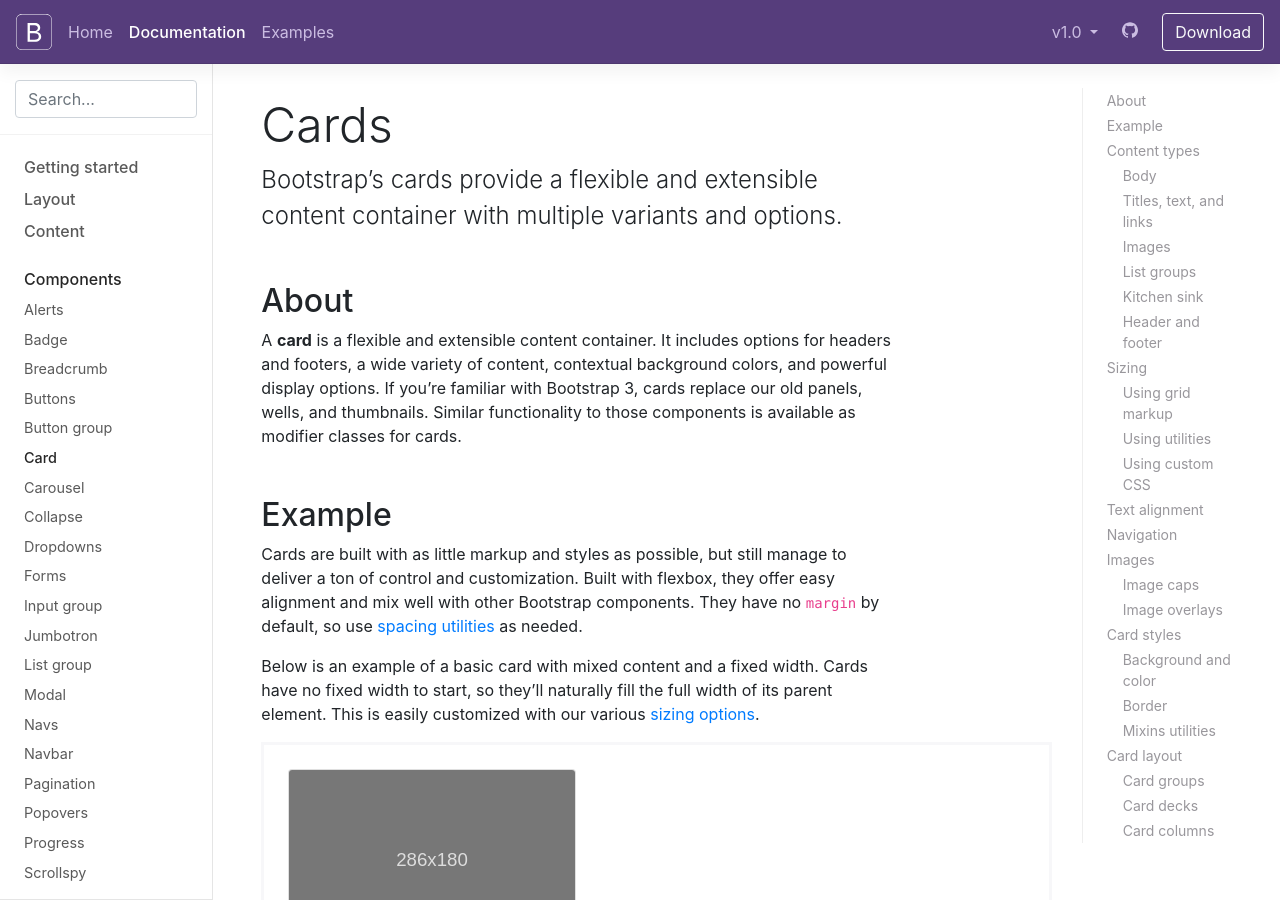
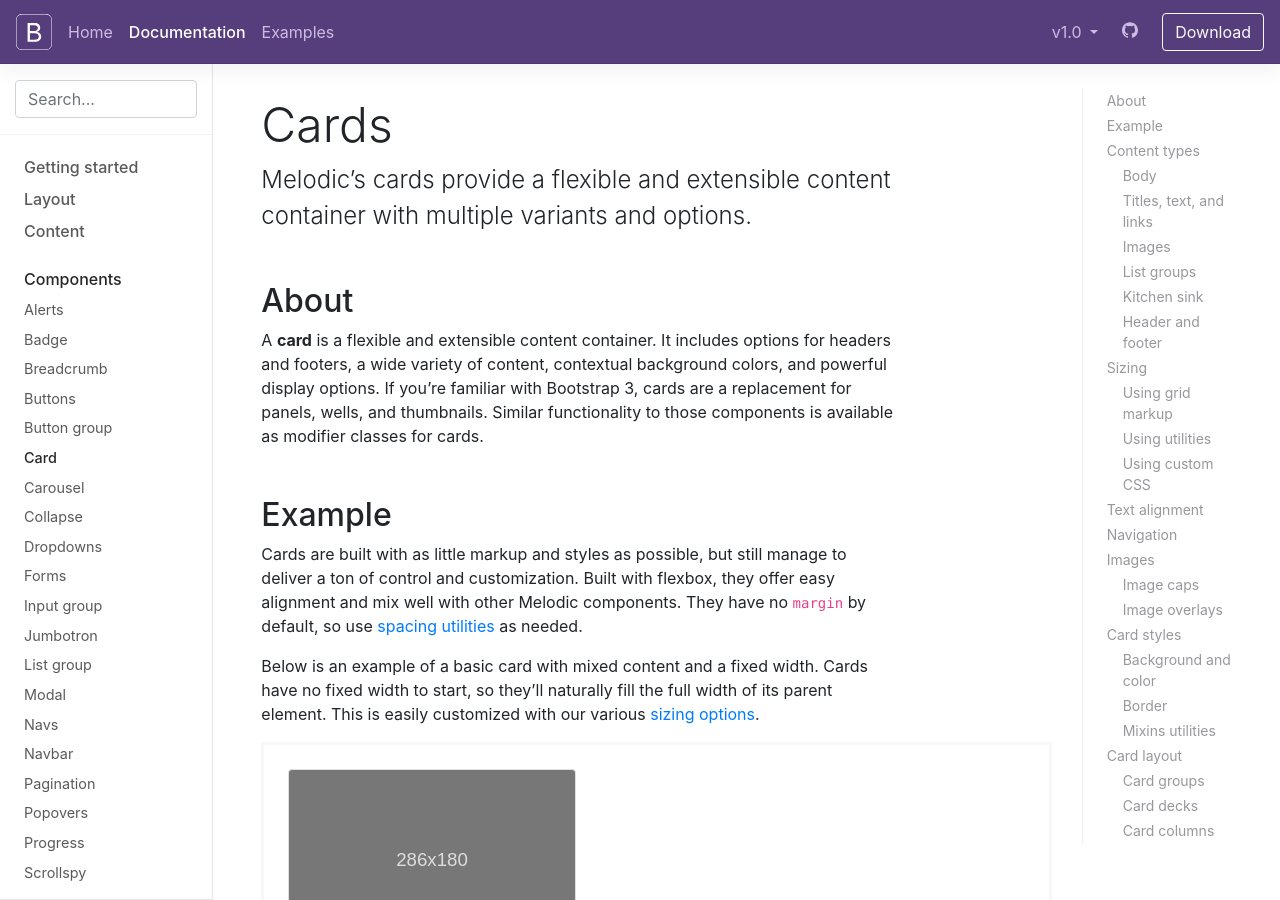
Before and after one commit to arielkirkwood/melodic-web, a Jekyll site: the page built from docs/4.0/components/card.md, in a window 1280 px wide and 900 px high. Built offline with Jekyll 4.4.1, drawn with Linux system fonts in a browser that asks for light colours; nearby versions of some CDN libraries; comment, search, counter and statistics services are not loaded; the table of contents is made by our own code; some of the changed text lies outside the part shown.

Commit message:
Update Components/Card page

```diff
--- a/docs/4.0/components/card.md
+++ b/docs/4.0/components/card.md
@@ -1,18 +1,18 @@
 ---
 layout: docs
 title: Cards
-description: Bootstrap's cards provide a flexible and extensible content container with multiple variants and options.
+description: Melodic's cards provide a flexible and extensible content container with multiple variants and options.
 group: components
 toc: true
 ---
 
 ## About
 
-A **card** is a flexible and extensible content container. It includes options for headers and footers, a wide variety of content, contextual background colors, and powerful display options. If you're familiar with Bootstrap 3, cards replace our old panels, wells, and thumbnails. Similar functionality to those components is available as modifier classes for cards.
+A **card** is a flexible and extensible content container. It includes options for headers and footers, a wide variety of content, contextual background colors, and powerful display options. If you're familiar with Bootstrap 3, cards are a replacement for panels, wells, and thumbnails. Similar functionality to those components is available as modifier classes for cards.
 
 ## Example
 
-Cards are built with as little markup and styles as possible, but still manage to deliver a ton of control and customization. Built with flexbox, they offer easy alignment and mix well with other Bootstrap components. They have no `margin` by default, so use [spacing utilities]({{ site.baseurl }}/docs/{{ site.docs_version }}/utilities/spacing/) as needed.
+Cards are built with as little markup and styles as possible, but still manage to deliver a ton of control and customization. Built with flexbox, they offer easy alignment and mix well with other Melodic components. They have no `margin` by default, so use [spacing utilities]({{ site.baseurl }}/docs/{{ site.docs_version }}/utilities/spacing/) as needed.
 
 Below is an example of a basic card with mixed content and a fixed width. Cards have no fixed width to start, so they'll naturally fill the full width of its parent element. This is easily customized with our various [sizing options](#sizing).
 
@@ -283,7 +283,7 @@
 
 ## Navigation
 
-Add some navigation to a card's header (or block) with Bootstrap's [nav components]({{ site.baseurl }}/docs/{{ site.docs_version }}/components/navs/).
+Add some navigation to a card's header (or block) with Melodic's [nav components]({{ site.baseurl }}/docs/{{ site.docs_version }}/components/navs/).
 
 {% example html %}
 <div class="card text-center">
@@ -427,7 +427,7 @@
 
 ## Card layout
 
-In addition to styling the content within cards, Bootstrap includes a few options for laying out series of cards. For the time being, **these layout options are not yet responsive**.
+In addition to styling the content within cards, Melodic includes a few options for laying out series of cards. For the time being, **these layout options are not yet responsive**.
 
 ### Card groups
 
```
